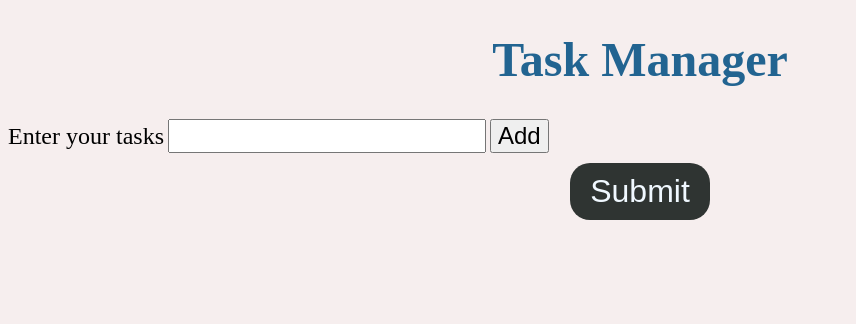
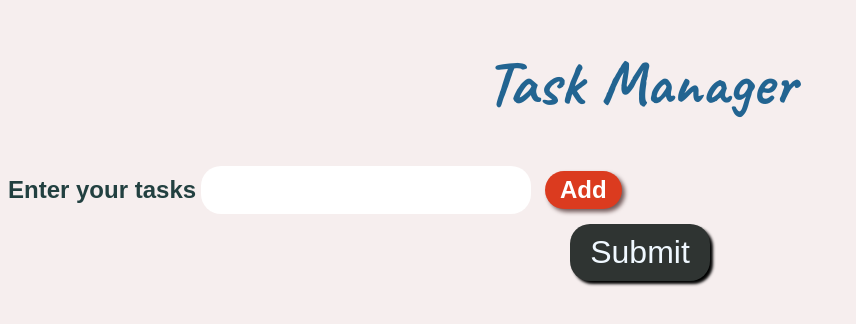
Before and after one commit to aatharva22/Task_Manager, a plain HTML site: page index.html in a window 1280 px wide. Shown: the whole page, without its empty margins (0-856 px from the left). Drawn offline with Linux system fonts and the light colour scheme; a web font is replaced by a local one.

Commit message:
Added more styling

```diff
--- a/index.html
+++ b/index.html
@@ -5,13 +5,16 @@
     <meta name="viewport" content="width=device-width, initial-scale=1.0">
     <title>Document</title>
     <link rel="stylesheet" href="style.css">
+    <link rel="preconnect" href="https://fonts.googleapis.com">
+    <link rel="preconnect" href="https://fonts.gstatic.com" crossorigin>
+    <link href="https://fonts.googleapis.com/css2?family=Caveat:wght@400..700&family=Playfair+Display:ital,wght@0,400..900;1,400..900&family=Source+Code+Pro:ital,wght@0,200..900;1,200..900&display=swap" rel="stylesheet">
 </head>
 <body>
     <h1 >Task Manager</h1>
 
-    <label for="input" class="inp">Enter your tasks</label>
+    <label for="input" class="inp" id="label1">Enter your tasks</label>
     <input type="text" id="input" class="inp">
-    <button type="button" class="inp" onclick="onAddClicked()">Add</button>
+    <button type="button" id="add" class="inp" onclick="onAddClicked()">Add</button>
     <br>
     <div id="submitContainer">
     <button id="button"  onclick="onSubmitClick()">Submit</button>
--- a/style.css
+++ b/style.css
@@ -1,11 +1,13 @@
 body{
     background-color: rgb(246, 238, 238);
+    font-family: Arial, Helvetica, sans-serif;
 }
 
 h1{
     text-align: center;
-    font-size: 3em;
+    font-size: 4em;
     color: rgb(34, 100, 145);
+    font-family: Caveat;
 }
 
 .inp{
@@ -23,6 +25,7 @@ h1{
     padding: 10px 20px;
     border-radius: 20px;
     cursor: pointer;
+    box-shadow: 3px 3px 3px black
 }
 
 #submitContainer{
@@ -34,9 +37,36 @@ h1{
     margin-left: 10px;
     color: rebeccapurple;
     border-radius: 50%;
+    font-family: Arial, Helvetica, sans-serif;
+
 }
 
 #task1 input[type = "checkbox"] {
     width: 1.5em;
     height: 1.5em;
 }
+
+input{
+    padding: 10px;
+    border: none;
+    border-radius: 20px;
+}
+
+#add {
+    border: none;
+    border-radius: 20px;
+    background-color: hsl(9, 75%, 49%);
+    padding: 5px 15px;
+    margin-left: 10px;
+    color: white;
+    font-weight: bold;
+    box-shadow: 3px 3px 4px rgb(115, 90, 90);
+}
+
+#label1{
+    font-weight: bold;
+    color: rgb(34, 64, 64);
+    font-family: Arial, Helvetica, sans-serif;
+
+
+}
```
